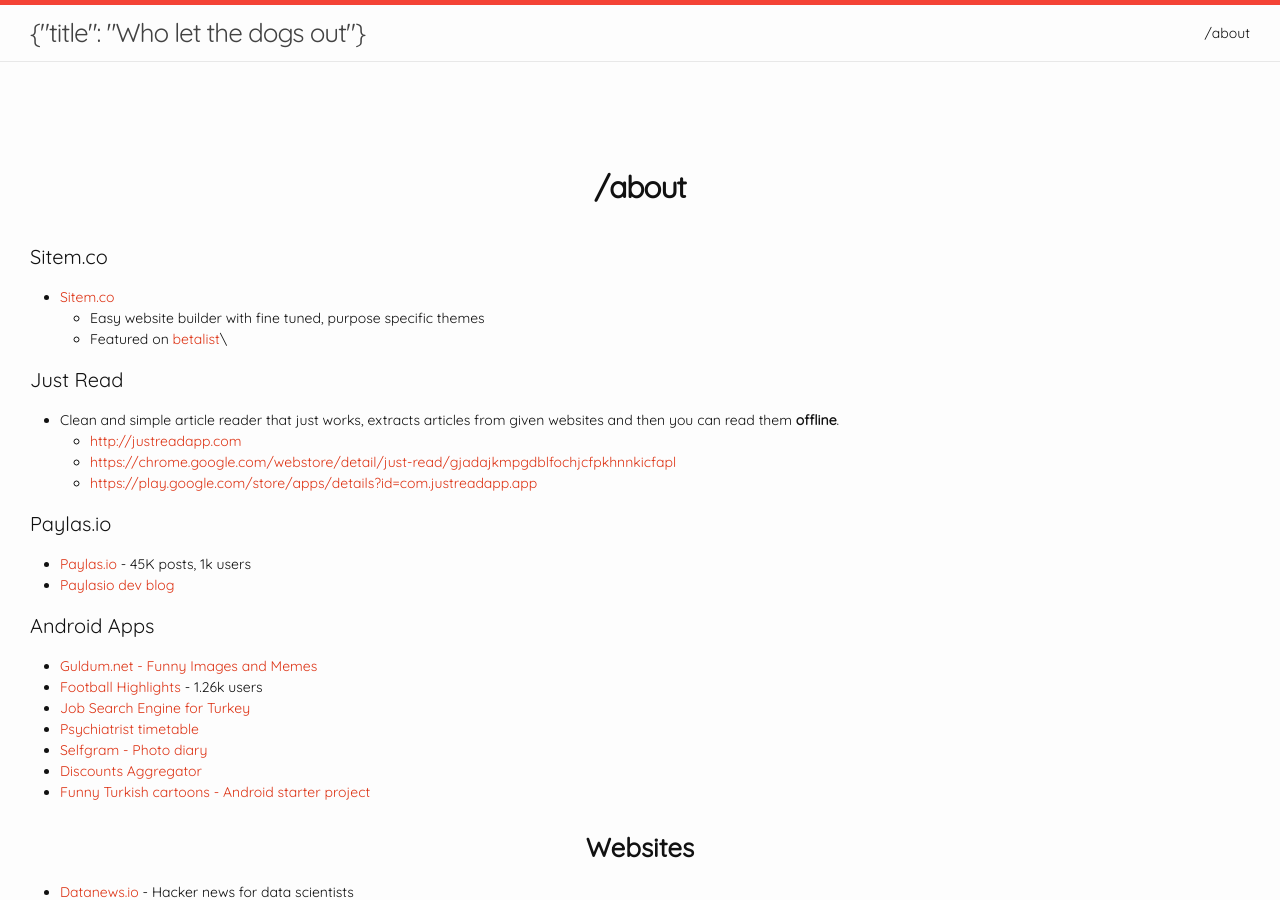
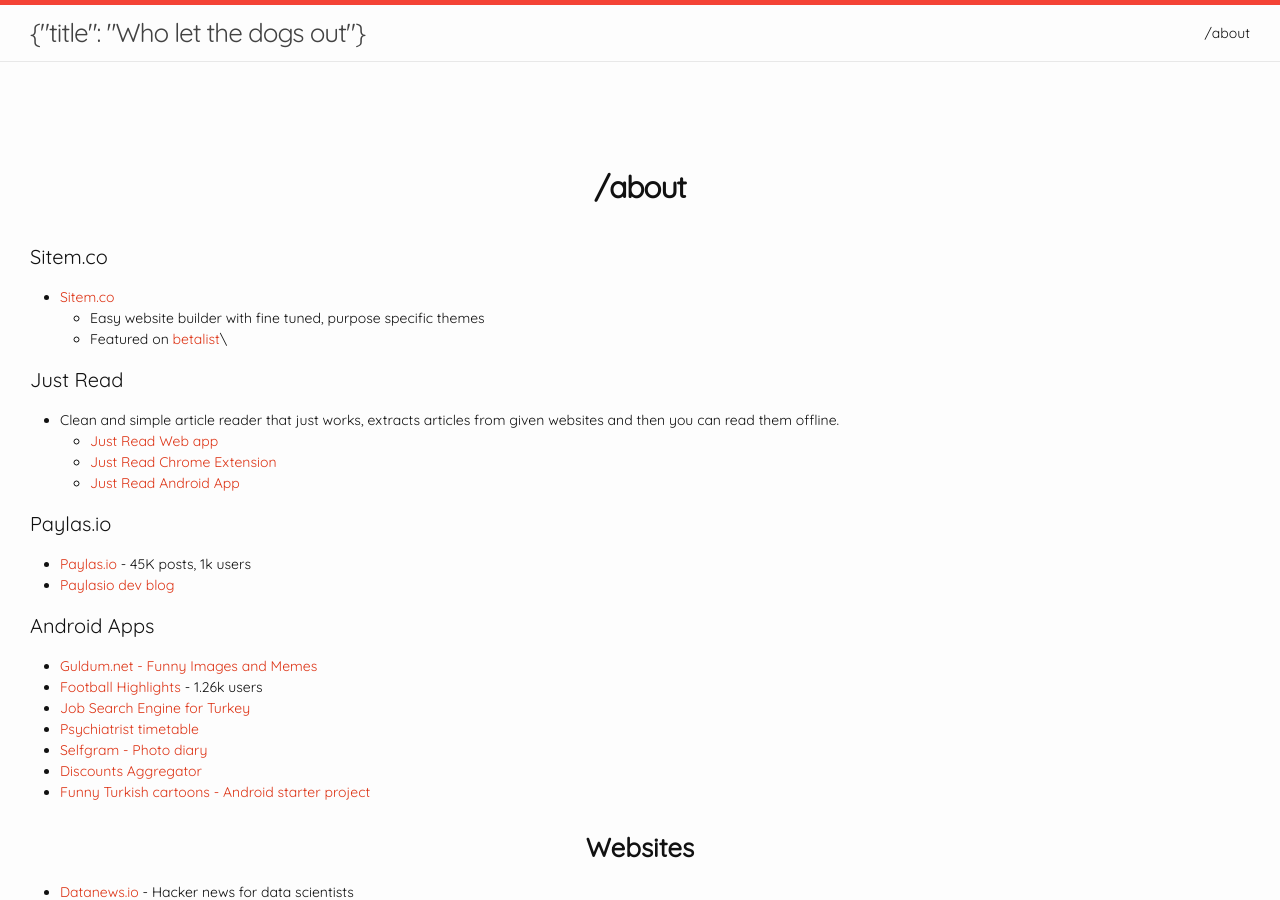
Before and after one commit to hakanu/blog, a Jekyll site: the page built from about.md, in a window 1280 px wide and 900 px high. Built offline with Jekyll 4.4.1, drawn with Linux system fonts in a browser that asks for light colours; comment, search, counter and statistics services are not loaded.

Commit message:
Updated about.md

```diff
--- a/about.md
+++ b/about.md
@@ -14,10 +14,10 @@
 
 #### Just Read
 
-* Clean and simple article reader that just works, extracts articles from given websites and then you can read them **offline**.
-	* [http://justreadapp.com](Just Read Web app)
-    * [https://chrome.google.com/webstore/detail/just-read/gjadajkmpgdblfochjcfpkhnnkicfapl](Just Read Chrome Extension)
-    * [https://play.google.com/store/apps/details?id=com.justreadapp.app](Just Read Android App)
+* Clean and simple article reader that just works, extracts articles from given websites and then you can read them offline.
+	* [Just Read Web app](http://justreadapp.com)
+    * [Just Read Chrome Extension](https://chrome.google.com/webstore/detail/just-read/gjadajkmpgdblfochjcfpkhnnkicfapl)
+    * [Just Read Android App](https://play.google.com/store/apps/details?id=com.justreadapp.app)
 
 #### Paylas.io
 
```
